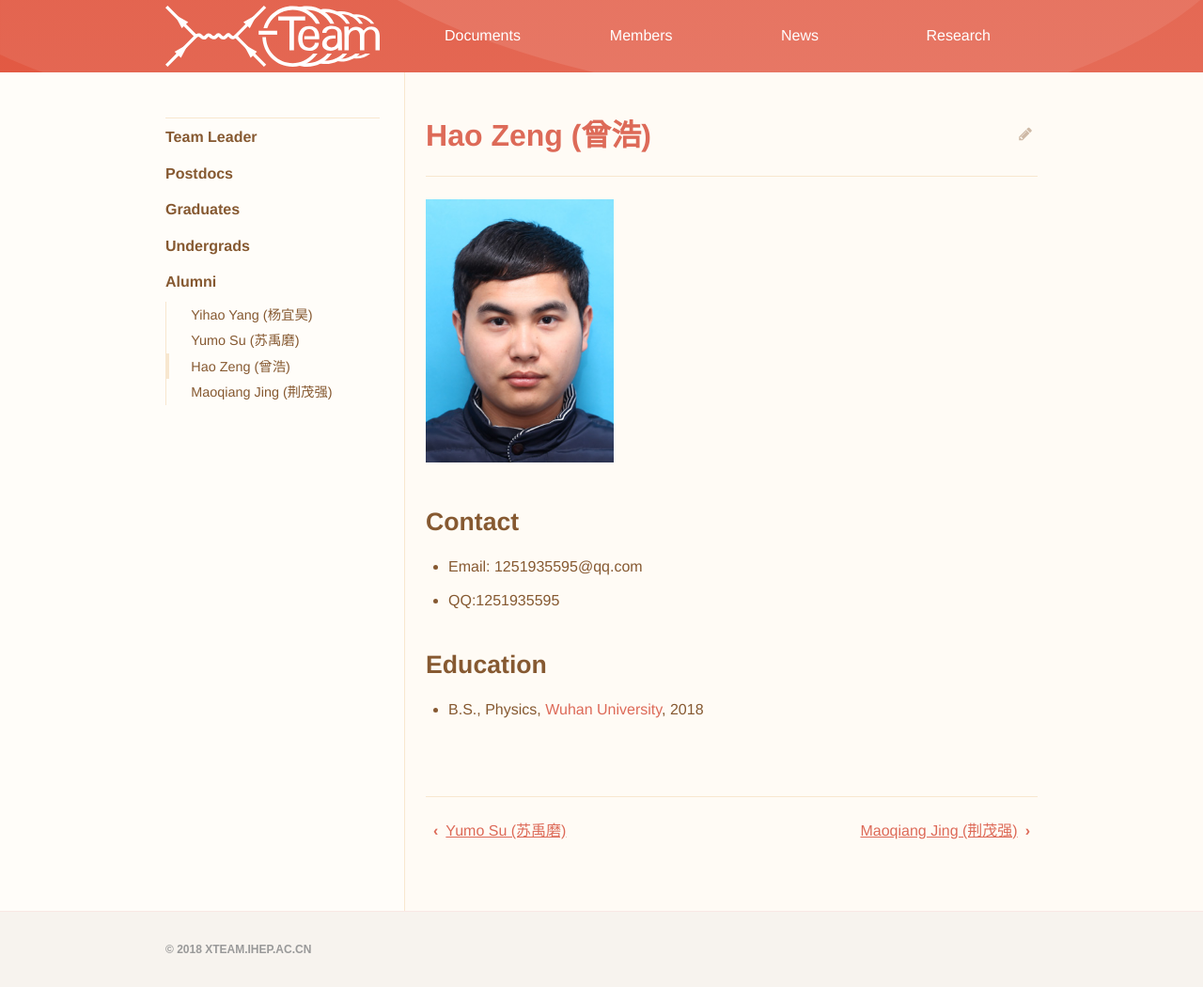
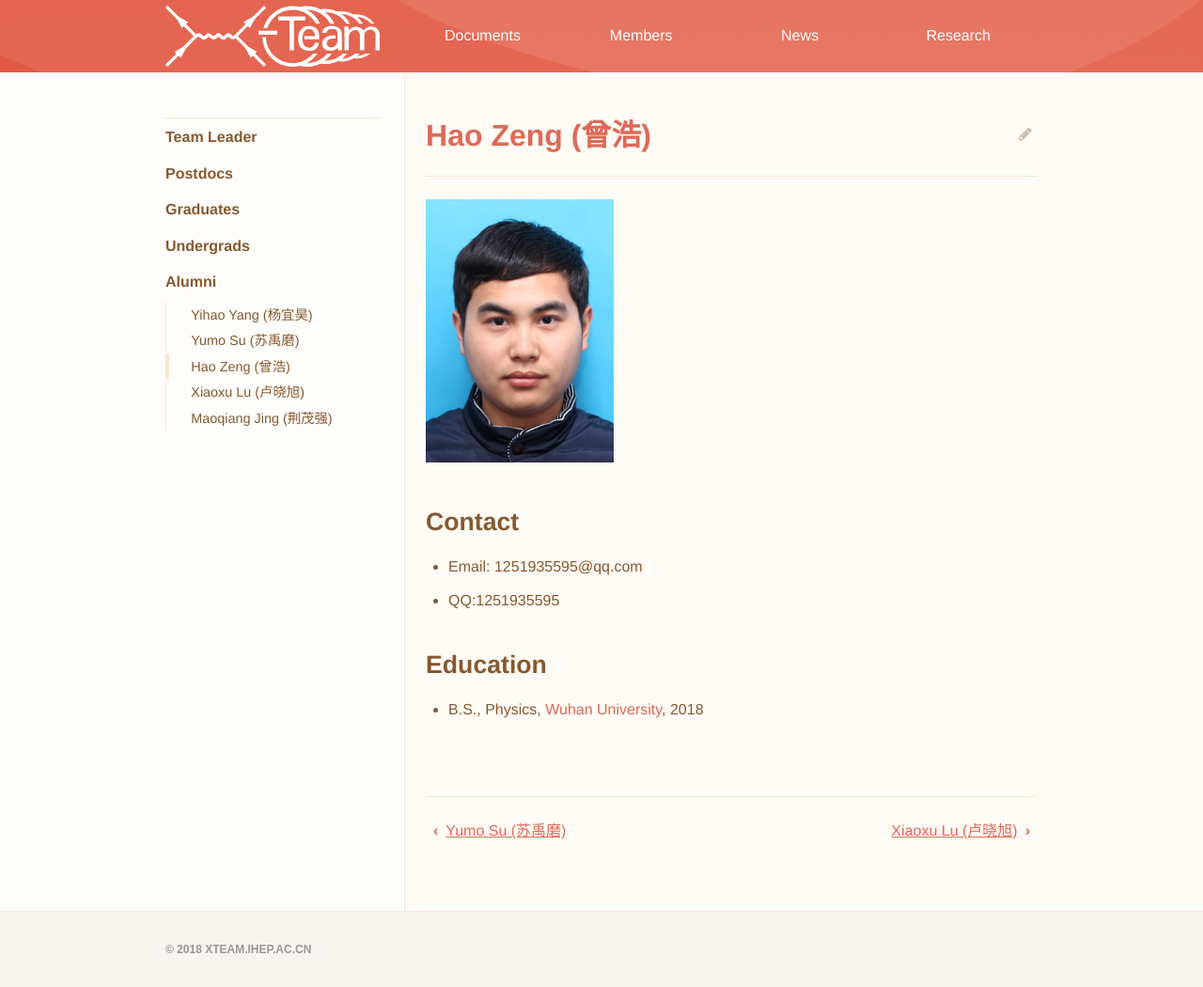
Before and after one commit to dt-np/xteam, a Jekyll site: the page built from _members/Hao_Zeng.md, in a window 1280 px wide. Shown: the whole page at 94% size. Built offline with Jekyll 4.4.1, drawn with Linux system fonts in a browser that asks for light colours.

Commit message:
Update members.yml

```diff
--- a/_data/members.yml
+++ b/_data/members.yml
@@ -27,4 +27,5 @@
     - Yihao_Yang
     - Yumo_Su
     - Hao_Zeng
+    - Xiaoxu_Lu
     - Maoqiang_Jing
```
